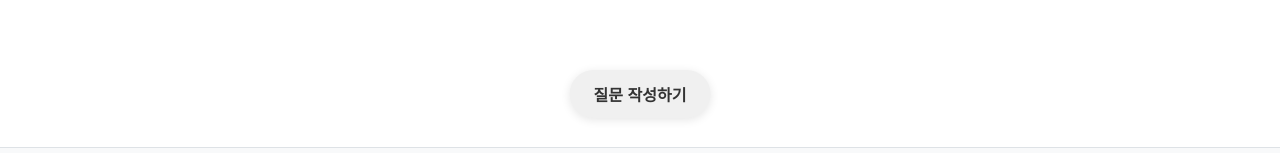
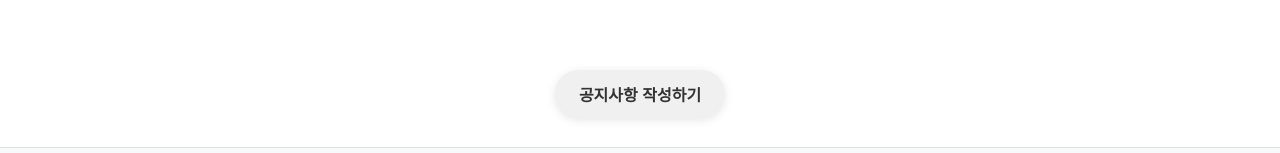
Before and after one commit to CSID-DGU/2024-1-CECD1-isReal-4, a React (Vite) app in the folder client/app/: page /announcement in a window 1280 px wide. Shown: the part 592-745 px from the top of the page. Built offline with nearby package versions, Linux system fonts and the light colour scheme.

Commit message:
feat: Role에 따른 FloatButton 렌더링 처리

```diff
--- a/client/app/src/components/Question/FloatButton/index.tsx
+++ b/client/app/src/components/Question/FloatButton/index.tsx
@@ -1,66 +1,55 @@
-import React from 'react';
-import styled from 'styled-components';
-import {useNavigate} from "react-router-dom";
+import React, { useState, useEffect } from 'react';
+import * as Styled from "./style";
+import { useNavigate, useLocation } from "react-router-dom";
+
+interface userRoleType {
+    role: "admin" | "client";
+}
 
 const WriteQuestionButton: React.FC = () => {
+    const [isQuestion, setIsQuestion] = useState(true);
+    const [isVisible, setIsVisible] = useState(false);
     const navigate = useNavigate();
-    function handleButtonClick() {
+    const location = useLocation();
+
+    const role: userRoleType = { role: "admin" }; // 또는 { role: "client" };
+
+    useEffect(() => {
+        if (location.pathname.includes("/question")) {
+            setIsQuestion(true);
+        } else if (location.pathname.includes("/announcement")) {
+            setIsQuestion(false);
+        }
+    }, [location.pathname]);
+
+    // role과 URL을 기반으로 버튼 표시 여부 결정
+    useEffect(() => {
+        if (role.role === "client" && location.pathname.includes("/question")) {
+            setIsVisible(true);
+        } else if (role.role === "admin" && location.pathname.includes("/announcement")) {
+            setIsVisible(true);
+        } else {
+            setIsVisible(false);
+        }
+    }, [role, location.pathname]);
+
+    function goToQuestionWrite() {
         navigate("/question/write");
     }
 
+    function goToAnnouncementWrite() {
+        navigate("/announcement/write");
+    }
+
     return (
-        <ButtonContainer onClick={handleButtonClick}>
-            <Button>
-                질문 작성하기
-                {/*<NotificationBadge>5</NotificationBadge>*/}
-            </Button>
-        </ButtonContainer>
+        isVisible && (
+            <Styled.ButtonContainer onClick={isQuestion ? goToQuestionWrite : goToAnnouncementWrite}>
+                <Styled.Button>
+                    {isQuestion ? "질문 작성하기" : "공지사항 작성하기"}
+                </Styled.Button>
+            </Styled.ButtonContainer>
+        )
     );
 };
 
 export default WriteQuestionButton;
-
-// Styled Components
-const ButtonContainer = styled.div`
-  position: fixed;
-  bottom: 90px;
-  left: 50%;
-  transform: translateX(-50%);
-  z-index: 100;
-`;
-
-const Button = styled.button`
-  background-color: #f0f0f0;
-  color: #333;
-  border: none;
-  padding: 12px 24px;
-  font-size: 16px;
-  font-weight: bold;
-  border-radius: 24px;
-  display: flex;
-  align-items: center;
-  box-shadow: 0 2px 10px rgba(0, 0, 0, 0.1);
-  cursor: pointer;
-  position: relative;
-
-  &:hover {
-    background-color: #e0e0e0;
-  }
-`;
-
-// const NotificationBadge = styled.span`
-//   background-color: #ff3b30;
-//   color: white;
-//   font-size: 14px;
-//   font-weight: bold;
-//   width: 24px;
-//   height: 24px;
-//   border-radius: 50%;
-//   display: flex;
-//   align-items: center;
-//   justify-content: center;
-//   margin-left: 8px;
-//   position: absolute;
-//   right: -12px;
-//   top: -12px;
-// `;
--- a/client/app/src/components/Question/FloatButton/style.ts
+++ b/client/app/src/components/Question/FloatButton/style.ts
@@ -0,0 +1,46 @@
+
+import styled from "styled-components";
+
+export const ButtonContainer = styled.div`
+  position: fixed;
+  bottom: 90px;
+  left: 50%;
+  transform: translateX(-50%);
+  z-index: 100;
+`;
+
+export const Button = styled.button`
+  background-color: #f0f0f0;
+  color: #333;
+  border: none;
+  padding: 12px 24px;
+  font-size: 16px;
+  font-weight: bold;
+  border-radius: 24px;
+  display: flex;
+  align-items: center;
+  box-shadow: 0 2px 10px rgba(0, 0, 0, 0.1);
+  cursor: pointer;
+  position: relative;
+
+  &:hover {
+    background-color: #e0e0e0;
+  }
+`;
+
+// export const NotificationBadge = styled.span`
+//   background-color: #ff3b30;
+//   color: white;
+//   font-size: 14px;
+//   font-weight: bold;
+//   width: 24px;
+//   height: 24px;
+//   border-radius: 50%;
+//   display: flex;
+//   align-items: center;
+//   justify-content: center;
+//   margin-left: 8px;
+//   position: absolute;
+//   right: -12px;
+//   top: -12px;
+// `;
```
